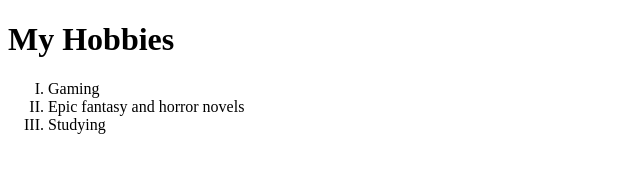
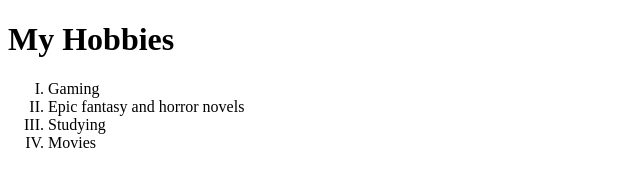
Before and after one commit to SagristaK/Personal-site, a plain HTML site: page hobbies.html in a window 1280 px wide. Shown: the full height of the page, 0-640 px from the left. Drawn offline with Linux system fonts and the light colour scheme.

Commit message:
added movies to hobbies

```diff
--- a/hobbies.html
+++ b/hobbies.html
@@ -15,6 +15,7 @@
         <li>Gaming</li>
         <li>Epic fantasy and horror novels</li>
         <li>Studying</li>
+        <li>Movies</li>
     </ol>
 
 
```
